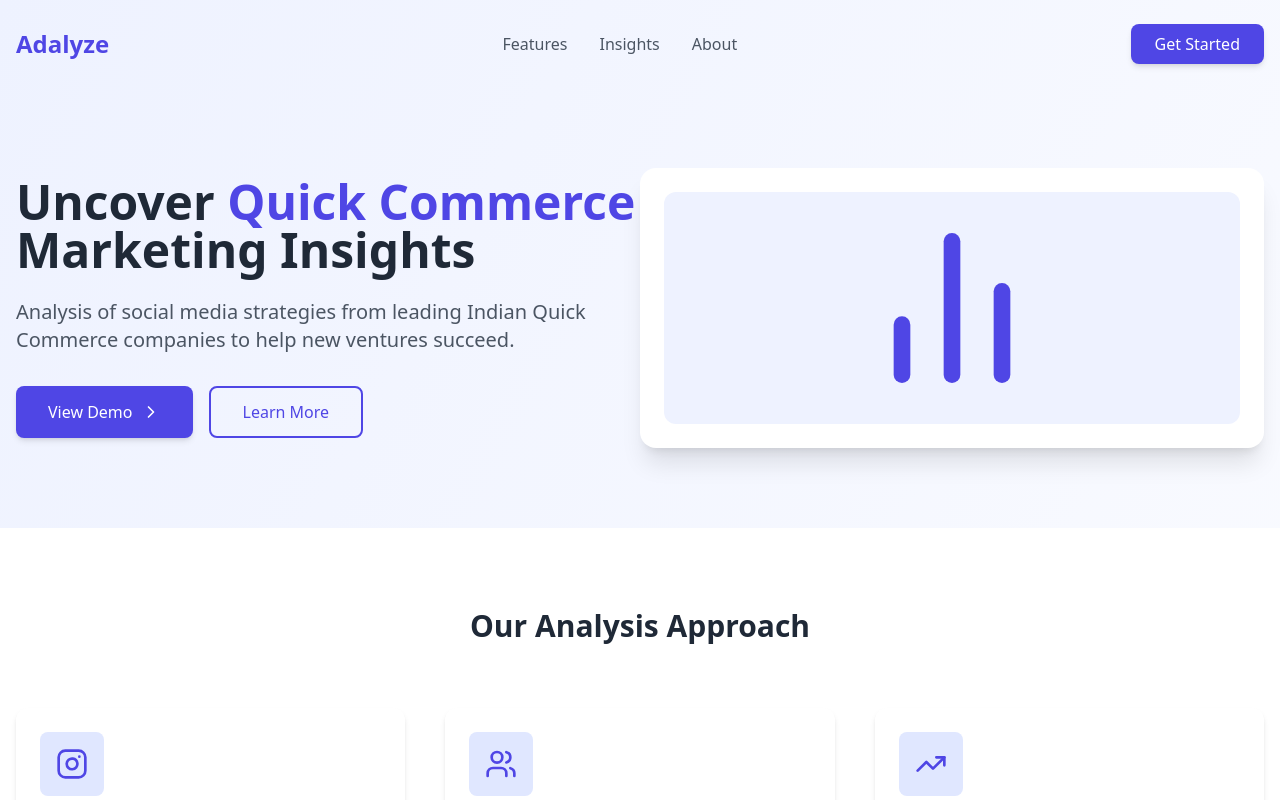
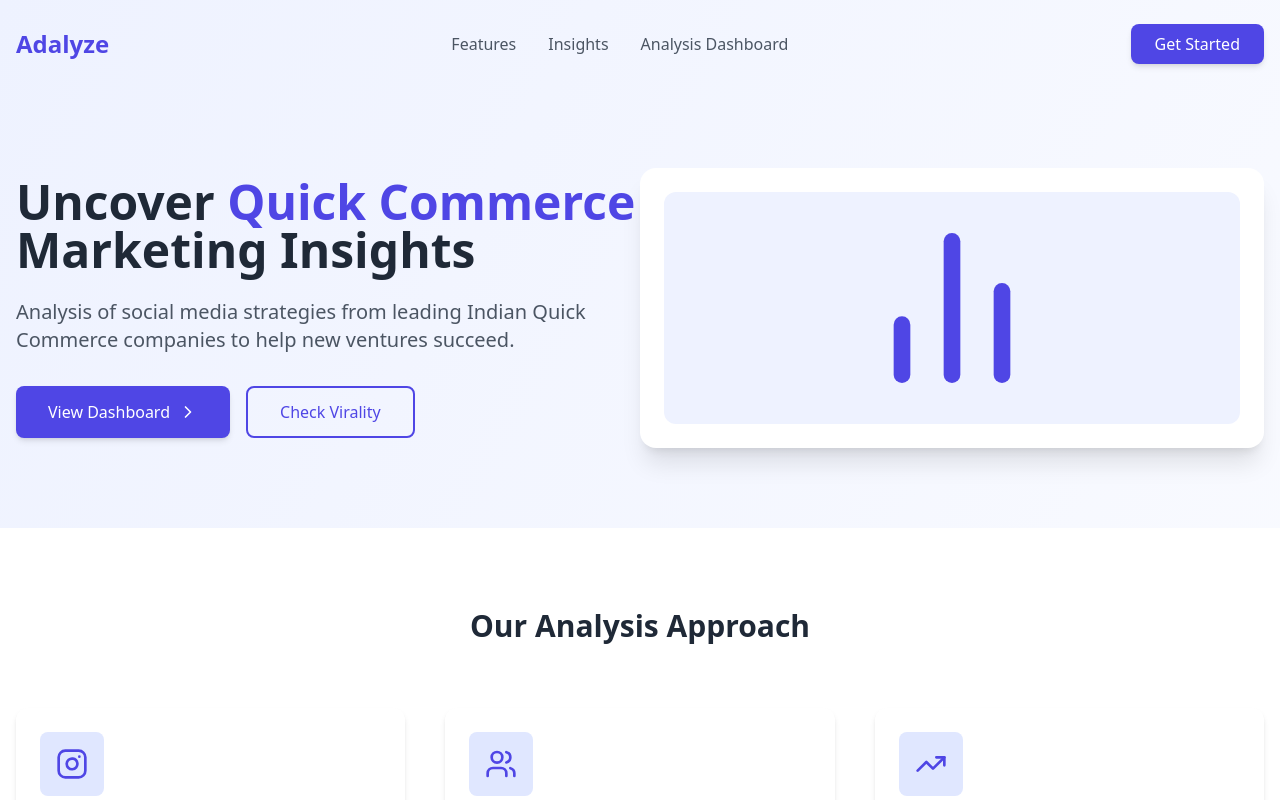
Before and after one commit to srishti-parulekar/Adalyze, a React (Vite) app in the folder frontend/: page / in a window 1280 px wide. Shown: the top 800 px of the page. Built offline with nearby package versions, Linux system fonts and the light colour scheme.

Commit message:
linking pages

```diff
--- a/frontend/src/pages/LandingPage.jsx
+++ b/frontend/src/pages/LandingPage.jsx
@@ -1,7 +1,9 @@
 import React from 'react';
 import { ChevronRight, BarChart2, Users, TrendingUp, Instagram } from 'lucide-react';
+import { useNavigate } from 'react-router-dom';
 
 const LandingPage = () => {
+  const navigate = useNavigate();
   return (
     <div className="min-h-screen bg-gradient-to-br from-indigo-50 to-white">
       {/* Navigation */}
@@ -12,9 +14,9 @@ const LandingPage = () => {
         <div className="hidden md:flex space-x-8">
           <a href="#features" className="text-gray-600 hover:text-indigo-600 transition">Features</a>
           <a href="#insights" className="text-gray-600 hover:text-indigo-600 transition">Insights</a>
-          <a href="#about" className="text-gray-600 hover:text-indigo-600 transition">About</a>
+          <a className="text-gray-600 hover:text-indigo-600 transition" onClick={() => navigate('/dashboard')}>Analysis Dashboard</a>
         </div>
-        <button className="bg-indigo-600 text-white px-6 py-2 rounded-lg hover:bg-indigo-700 transition shadow-md">
+        <button className="bg-indigo-600 text-white px-6 py-2 rounded-lg hover:bg-indigo-700 transition shadow-md" onClick={() => navigate('/predict')}>
           Get Started
         </button>
       </nav>
@@ -29,12 +31,12 @@ const LandingPage = () => {
             Analysis of social media strategies from leading Indian Quick Commerce companies to help new ventures succeed.
           </p>
           <div className="mt-8 flex flex-col sm:flex-row">
-            <button className="bg-indigo-600 text-white px-8 py-3 rounded-lg hover:bg-indigo-700 transition shadow-md flex items-center justify-center mb-4 sm:mb-0 sm:mr-4">
-              View Demo
+            <button className="bg-indigo-600 text-white px-8 py-3 rounded-lg hover:bg-indigo-700 transition shadow-md flex items-center justify-center mb-4 sm:mb-0 sm:mr-4" onClick={() => navigate('/dashboard')}>
+              View Dashboard
               <ChevronRight className="ml-2" size={20} />
             </button>
-            <button className="border-2 border-indigo-600 text-indigo-600 px-8 py-3 rounded-lg hover:bg-indigo-50 transition">
-              Learn More
+            <button className="border-2 border-indigo-600 text-indigo-600 px-8 py-3 rounded-lg hover:bg-indigo-50 transition" onClick={() => navigate('/predict')}>
+              Check Virality
             </button>
           </div>
         </div>
@@ -192,7 +194,7 @@ const LandingPage = () => {
               <div>
                 <h4 className="text-lg font-semibold mb-4">Company</h4>
                 <ul className="space-y-2">
-                  <li><a href="#" className="text-gray-400 hover:text-white transition">About</a></li>
+                  <li><a href="#" className="text-gray-400 hover:text-white transition" >About</a></li>
                   <li><a href="#" className="text-gray-400 hover:text-white transition">Blog</a></li>
                   <li><a href="#" className="text-gray-400 hover:text-white transition">Careers</a></li>
                 </ul>
--- a/frontend/src/pages/PredictionPage.jsx
+++ b/frontend/src/pages/PredictionPage.jsx
@@ -1,8 +1,10 @@
 import React, { useState } from 'react';
 import { BarChart2, Instagram, Loader, AlertCircle, CheckCircle } from 'lucide-react';
 import api from '../api';
+import { useNavigate } from 'react-router-dom';
 
 const PredictionPage = () => {
+    const navigate = useNavigate();
   const [formData, setFormData] = useState({
     likesViewsRatio: 0.5,
     mediaType: 1,
@@ -108,8 +110,7 @@ const PredictionPage = () => {
         </div>
         <div className="hidden md:flex space-x-8">
           <a href="/" className="text-gray-600 hover:text-indigo-600 transition">Home</a>
-          <a href="#features" className="text-gray-600 hover:text-indigo-600 transition">Features</a>
-          <a href="#insights" className="text-gray-600 hover:text-indigo-600 transition">Insights</a>
+          <a onClick={() => navigate('/dashboard')} className="text-gray-600 hover:text-indigo-600 transition">Insights</a>
         </div>
       </nav>
 
```
